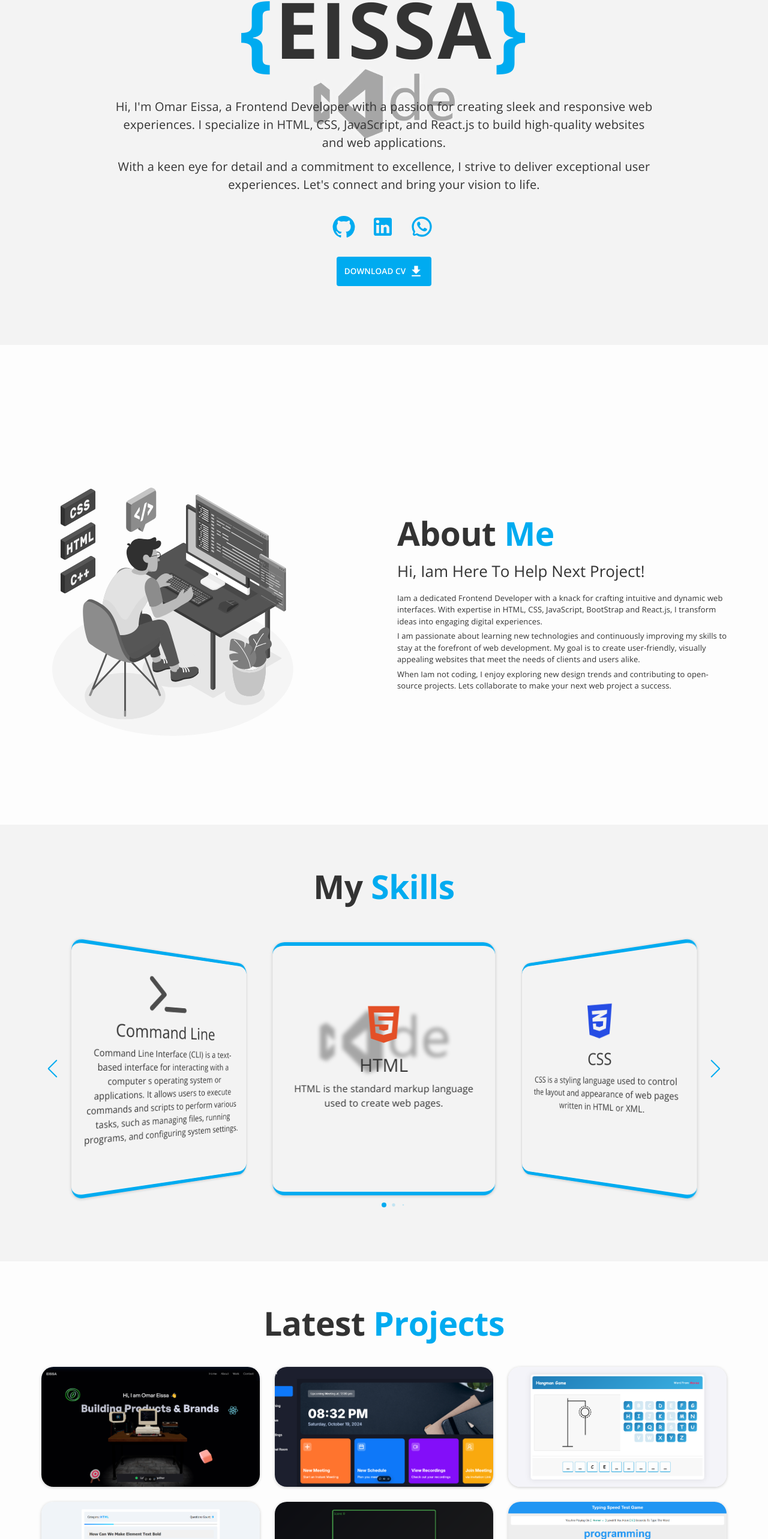
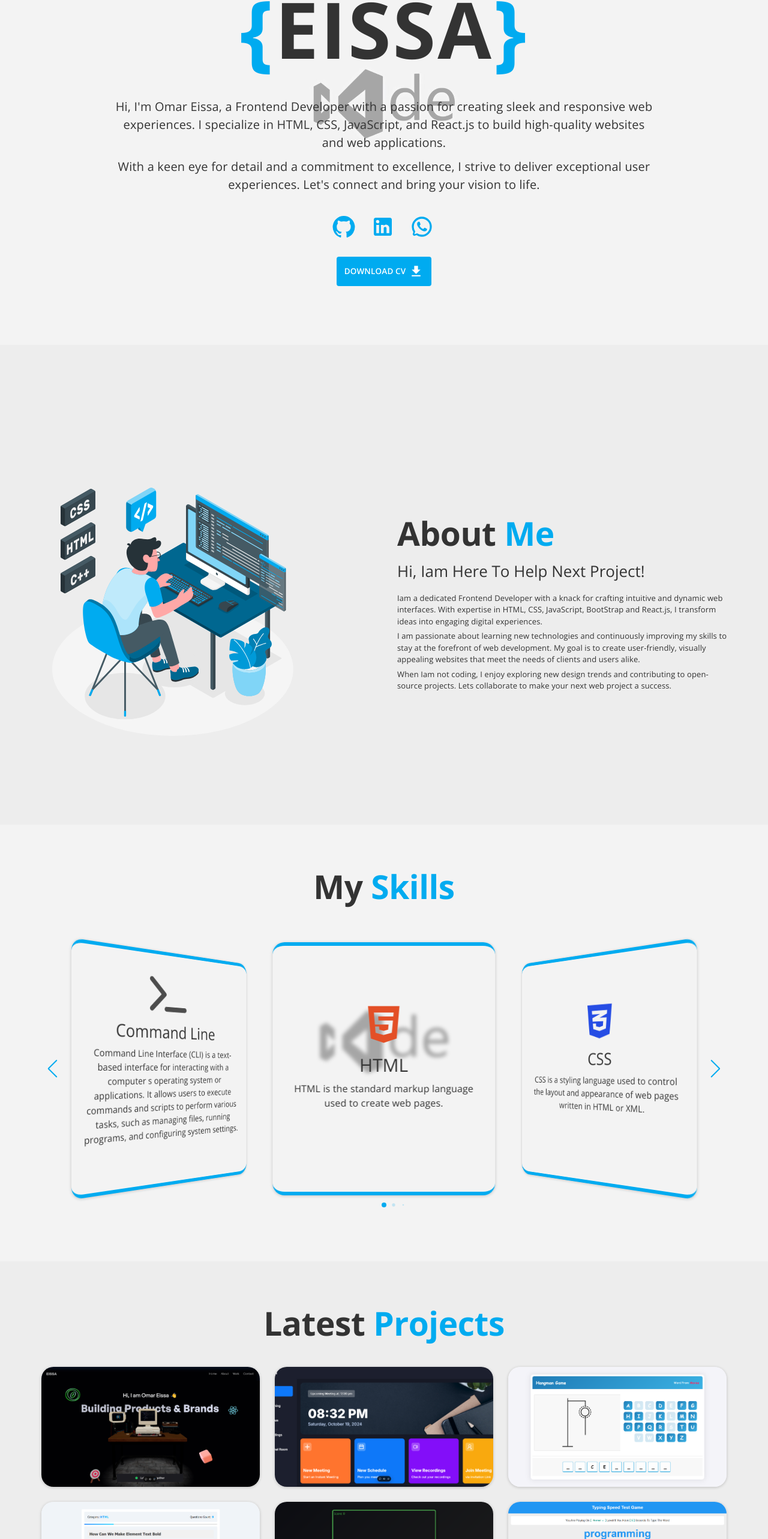
Before and after one commit to OmarEiissa/my_portfolio, a React (Vite) app: page / in a window 1280 px wide. Shown: the part 225-2791 px from the top of the page at 60% size. Built offline with nearby package versions, Linux system fonts and the light colour scheme.

Commit message:
change color

```diff
--- a/src/components/aboutMe/AboutMe.jsx
+++ b/src/components/aboutMe/AboutMe.jsx
@@ -32,12 +32,12 @@ function AboutMe() {
       id="about"
       sx={{
         // @ts-ignore
-        bgcolor: theme.palette.bgColor.main,
+        bgcolor: theme.palette.bgColor.secondary,
         display: "flex",
         justifyContent: "center",
         alignItems: "center",
         minHeight: "100vh",
-        overflow: "hidden"
+        overflow: "hidden",
       }}
     >
       <Container
@@ -70,7 +70,6 @@ function AboutMe() {
             sx={{
               width: { xs: "30rem", sm: "40rem", md: "35vw" },
               height: "100%",
-              filter: "grayscale(100%)",
             }}
           />
         </Box>
@@ -124,7 +123,7 @@ function AboutMe() {
             }}
           >
             <Typography
-            data-aos="fade-up"
+              data-aos="fade-up"
               sx={{
                 fontSize: { xs: "1.4rem", sm: "1.7rem", md: "1.3rem" },
                 fontWeight: 400,
@@ -136,7 +135,7 @@ function AboutMe() {
               engaging digital experiences.
             </Typography>
             <Typography
-            data-aos="fade-up"
+              data-aos="fade-up"
               sx={{
                 fontSize: { xs: "1.4rem", sm: "1.7rem", md: "1.3rem" },
                 fontWeight: 400,
@@ -148,7 +147,7 @@ function AboutMe() {
               that meet the needs of clients and users alike.
             </Typography>
             <Typography
-            data-aos="fade-up"
+              data-aos="fade-up"
               sx={{
                 fontSize: { xs: "1.4rem", sm: "1.7rem", md: "1.3rem" },
                 fontWeight: 400,
--- a/src/components/myProjects/Projects.jsx
+++ b/src/components/myProjects/Projects.jsx
@@ -1,6 +1,4 @@
-import {
-  faEye,
-} from "@fortawesome/free-solid-svg-icons";
+import { faEye } from "@fortawesome/free-solid-svg-icons";
 import { faGithub } from "@fortawesome/free-brands-svg-icons";
 import { FontAwesomeIcon } from "@fortawesome/react-fontawesome";
 import {
@@ -63,7 +61,7 @@ function Projects() {
       ref={projectsSectionRef}
       sx={{
         // @ts-ignore
-        bgcolor: theme.palette.bgColor.main,
+        bgcolor: theme.palette.bgColor.secondary,
         minHeight: "auto",
         pb: "3rem !important",
       }}
@@ -145,6 +143,7 @@ function Projects() {
                     width: "100%",
                     // @ts-ignore
                     transition: theme.palette.transition.main,
+                    // filter: "grayscale(100%)",
                   }}
                 />
 
@@ -192,7 +191,7 @@ function Projects() {
                       display={"inline-flex"}
                       justifyContent={"center"}
                       alignItems={"center"}
-                      gap={.5}
+                      gap={0.5}
                       borderRadius={".7rem"}
                       padding={"7px"}
                       // @ts-ignore
@@ -228,7 +227,7 @@ function Projects() {
                       display={"inline-flex"}
                       justifyContent={"center"}
                       alignItems={"center"}
-                      gap={.5}
+                      gap={0.5}
                       borderRadius={".7rem"}
                       padding={"7px"}
                       // @ts-ignore
```
